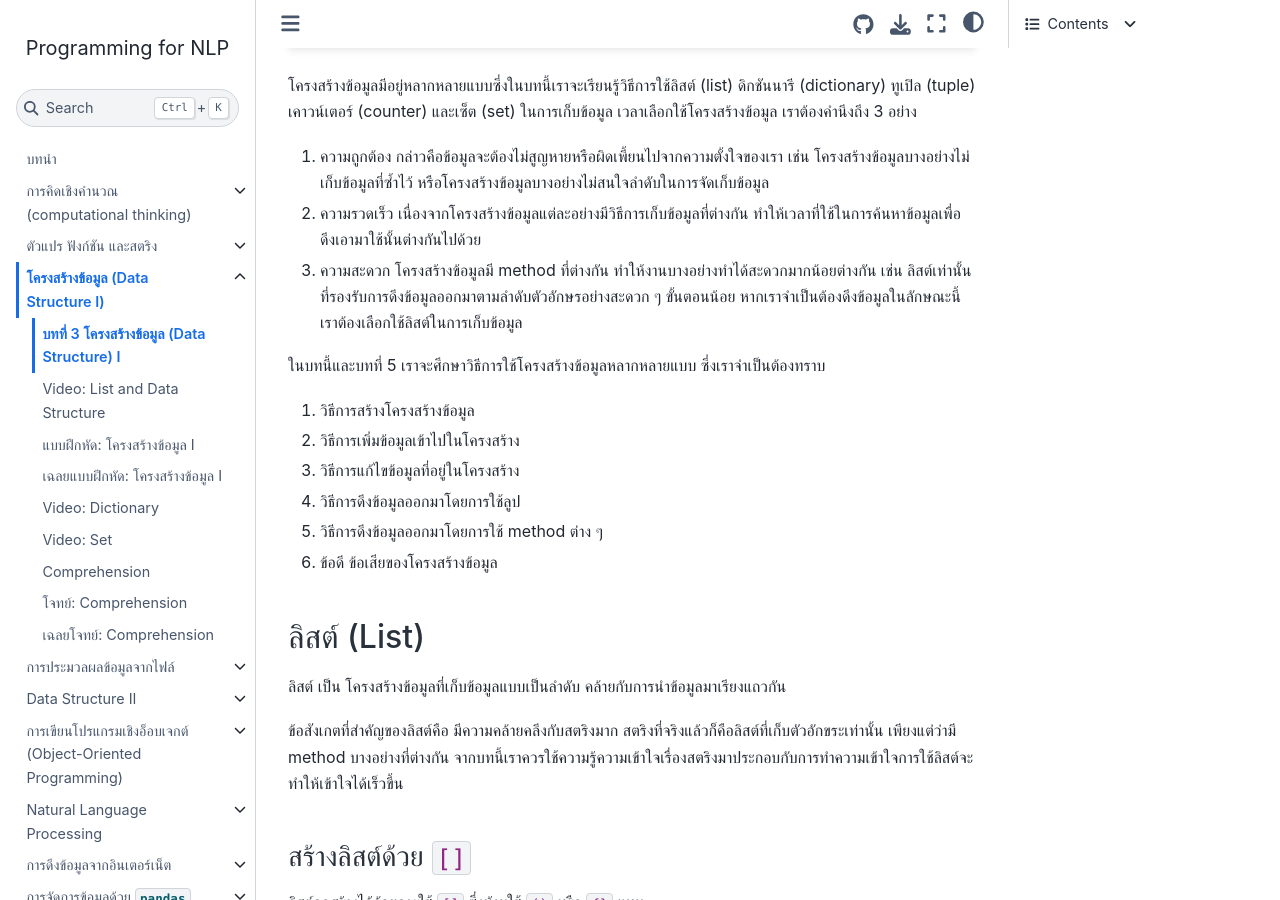
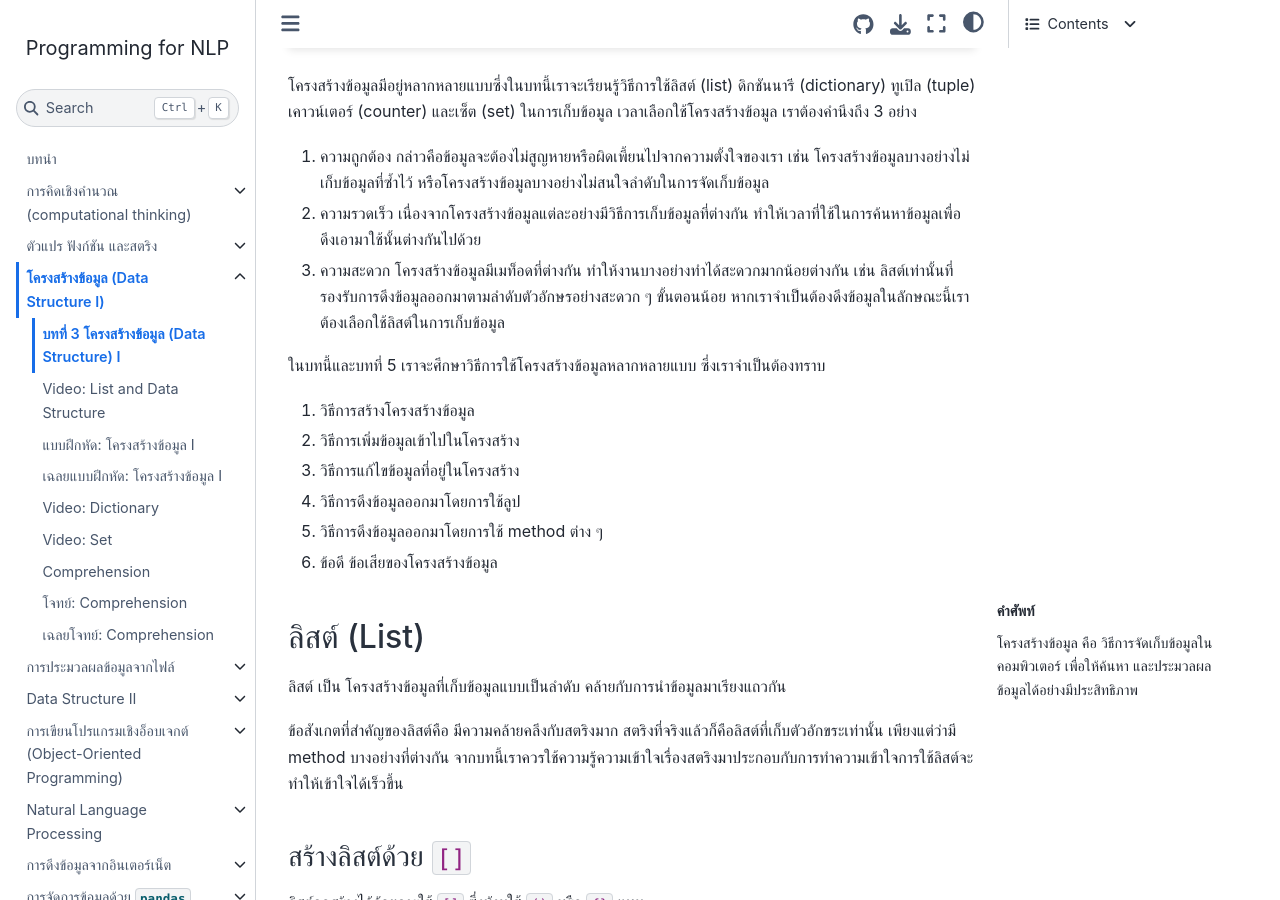
Before and after one commit to attapol/programming-nlp-book, a Jupyter Book: the page built from book/module3/01-list-dict-tuple-counter-set.md, in a window 1280 px wide and 900 px high, scrolled down 402 px. Built offline with Jupyter Book 1.0.4 settings and Sphinx 7.4.7 and the Sphinx Book theme 1.1.4, drawn with Linux system fonts in a browser that asks for light colours; some of the changed text lies outside the part shown.

Commit message:
minor correction

````diff
--- a/_config.yml
+++ b/_config.yml
@@ -7,7 +7,7 @@
 # Book settings
 title                       : Programming for NLP  # The title of the book. Will be placed in the left navbar.
 author                      : Attapol Thamrongrattanarit  # The author of the book
-copyright                   : "2022"  # Copyright year to be placed in the footer
+copyright                   : "2024"  # Copyright year to be placed in the footer
 logo                        : book/logo.png  # A path to the book logo
 
 # See https://jupyterbook.org/content/execute.html
@@ -30,6 +30,8 @@ sphinx:
     bibtex_reference_style: author_year
     numfig_format:
       figure: "ภาพที่ %s"
+    contents:
+      title: "สารบัญ"
 
     #bibtex_bibfiles: references.bib
 
--- a/book/module3/01-list-dict-tuple-counter-set.md
+++ b/book/module3/01-list-dict-tuple-counter-set.md
@@ -13,7 +13,7 @@
 
 1. ความถูกต้อง กล่าวคือข้อมูลจะต้องไม่สูญหายหรือผิดเพี้ยนไปจากความตั้งใจของเรา เช่น โครงสร้างข้อมูลบางอย่างไม่เก็บข้อมูลที่ซ้ำไว้ หรือโครงสร้างข้อมูลบางอย่างไม่สนใจลำดับในการจัดเก็บข้อมูล
 2. ความรวดเร็ว เนื่องจากโครงสร้างข้อมูลแต่ละอย่างมีวิธีการเก็บข้อมูลที่ต่างกัน ทำให้เวลาที่ใช้ในการค้นหาข้อมูลเพื่อดึงเอามาใช้นั้นต่างกันไปด้วย
-3. ความสะดวก โครงสร้างข้อมูลมี method ที่ต่างกัน ทำให้งานบางอย่างทำได้สะดวกมากน้อยต่างกัน เช่น ลิสต์เท่านั้นที่รองรับการดึงข้อมูลออกมาตามลำดับตัวอักษรอย่างสะดวก ๆ ขั้นตอนน้อย หากเราจำเป็นต้องดึงข้อมูลในลักษณะนี้เราต้องเลือกใช้ลิสต์ในการเก็บข้อมูล
+3. ความสะดวก โครงสร้างข้อมูลมีเมท็อดที่ต่างกัน ทำให้งานบางอย่างทำได้สะดวกมากน้อยต่างกัน เช่น ลิสต์เท่านั้นที่รองรับการดึงข้อมูลออกมาตามลำดับตัวอักษรอย่างสะดวก ๆ ขั้นตอนน้อย หากเราจำเป็นต้องดึงข้อมูลในลักษณะนี้เราต้องเลือกใช้ลิสต์ในการเก็บข้อมูล
 
 ในบทนี้และบทที่ 5 เราจะศึกษาวิธีการใช้โครงสร้างข้อมูลหลากหลายแบบ ซึ่งเราจำเป็นต้องทราบ
 1. วิธีการสร้างโครงสร้างข้อมูล
@@ -23,6 +23,9 @@
 5. วิธีการดึงข้อมูลออกมาโดยการใช้ method ต่าง ๆ
 6. ข้อดี ข้อเสียของโครงสร้างข้อมูล
 
+```{margin} คำศัพท์
+โครงสร้างข้อมูล คือ วิธีการจัดเก็บข้อมูลในคอมพิวเตอร์ เพื่อให้ค้นหา และประมวลผลข้อมูลได้อย่างมีประสิทธิภาพ
+```
 
 
 ## ลิสต์ (List)
````
